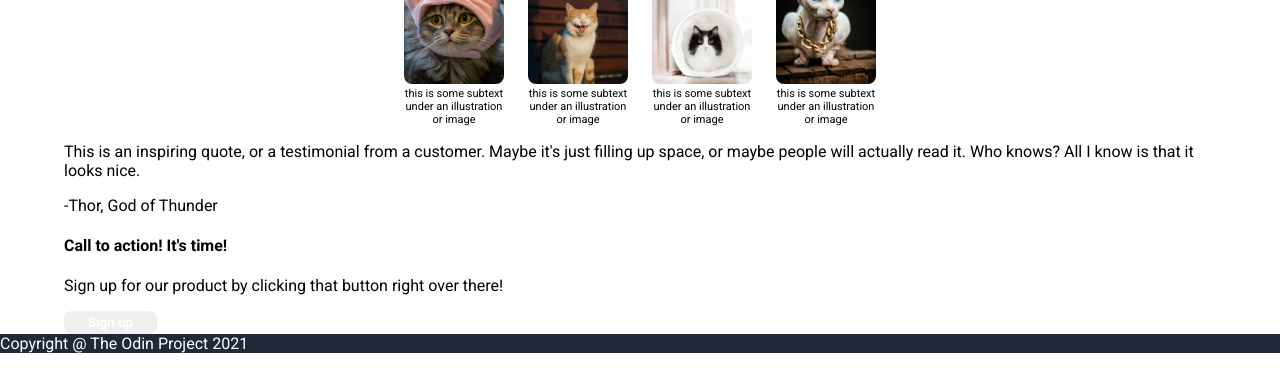
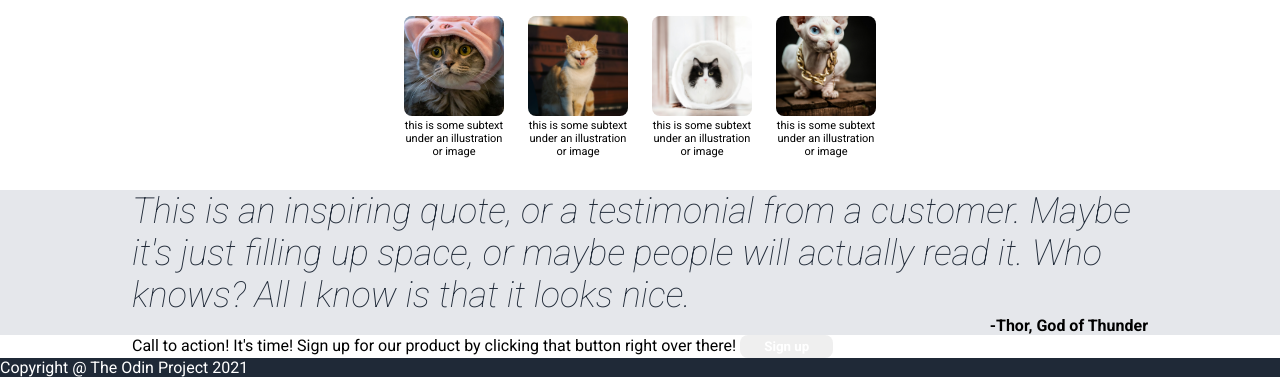
Before and after one commit to mawilliams098/landing-page, a plain HTML site: page index.html in a window 1280 px wide. Shown: the part 507-884 px from the top of the page. Before the commit the page ends 860 px from the top, so only its background shows below. Drawn offline with Linux system fonts and the light colour scheme.

Commit message:
Add basic style for quote section

```diff
--- a/index.html
+++ b/index.html
@@ -33,6 +33,7 @@
         </div>
     </div>
 
+    <!-- would be nice to clean up the class names here -->
     <div class="body">
         <div class="header">Some random information.</div>
         <div class="random-info">
@@ -56,13 +57,14 @@
     </div>
 
     <div class="quote">
-        <p>This is an inspiring quote, or a testimonial from a customer. Maybe it's just filling up space, or maybe people will actually read it. Who knows? All I know is that it looks nice.</p>
-        -Thor, God of Thunder
+        <div class="text">This is an inspiring quote, or a testimonial from a customer. Maybe it's just filling up space, or maybe people will actually read it. Who knows? All I know is that it looks nice.</div>
+        <div class="author"><b>-Thor, God of Thunder</b></div>
     </div>
+
     <div class="action">
         <div>
-            <h4>Call to action! It's time!</h4>
-            <p>Sign up for our product by clicking that button right over there!</p>
+            Call to action! It's time!
+            Sign up for our product by clicking that button right over there!
             <button class="b2">Sign up</button>
         </div>
     </div>
--- a/styles.css
+++ b/styles.css
@@ -29,7 +29,8 @@ button {
 }
 
 .hero, .body, .quote, .action {
-    padding: 0 64px;
+    /* top bottom | left right */
+    padding: 0 132px;
 }
 
 .title {
@@ -84,10 +85,9 @@ button {
 }
 
 .body {
-    /* display: flex;
-    justify-content: center; */
     text-align: center;
     font-size: 11px;
+    margin: 32px 0px;
 }
 
 .info {
@@ -108,3 +108,19 @@ button {
     border-radius: 8px;
     border-color: #3882F6;
 }
+
+.quote .text {
+    font-size: 36px;
+    font-weight: lighter;
+    font-style: italic;
+    color: #1F2937;
+}
+
+.quote .author {
+    text-align: end;
+}
+
+.quote {
+    background-color: #E5E7EB;
+    /* padding: 64px 0px; */
+}
```
